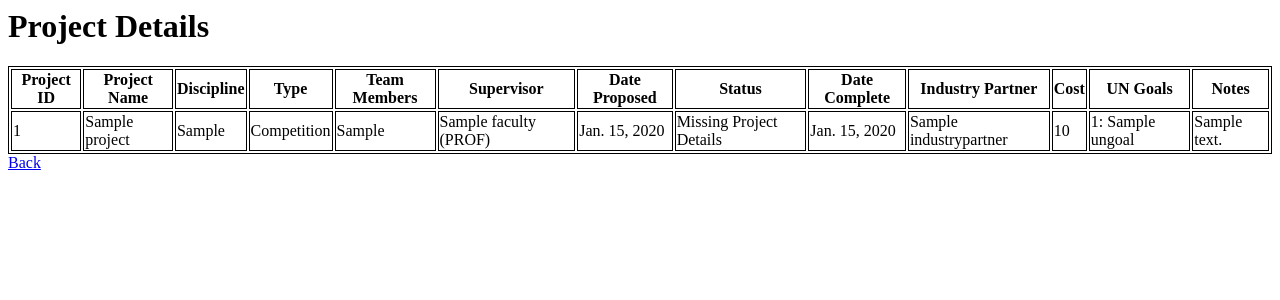
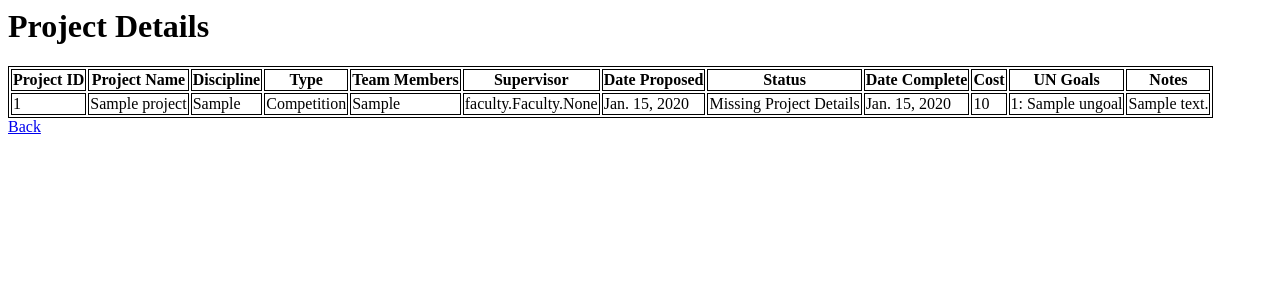
Before and after one commit to LassondeCapstoneGroup20/LassondeProjectsInventory, a Django app: page /projects/list/1/ in a window 1280 px wide. Shown: the top 300 px of the page. Run offline with Django 4.2, Linux system fonts and the light colour scheme; a user stored in the database is signed in; tables that the repository leaves empty hold one stand-in row (values such as "Sample post"); some libraries are stand-ins or nearby versions.

Commit message:
Changed supervisor to be manytomany

```diff
--- a/faculty/models.py
+++ b/faculty/models.py
@@ -35,4 +35,4 @@
     notes = models.TextField(blank = True, default = None)
 
     def __str__(self):
-        return ("%s (%s)" %(self.name, self.role))
+        return ("%s (%s)" %(self.name, self.department))
--- a/projects/models.py
+++ b/projects/models.py
@@ -55,7 +55,7 @@
     type = models.CharField(max_length = 6, choices=TYPES)
     source = models.CharField(max_length = 30, null = True)
     students = models.CharField(max_length = 120, blank = True, default=None)
-    supervisor = models.ForeignKey('faculty.Faculty', null=True, default = None, on_delete=models.SET_NULL)
+    supervisor = models.ManyToManyField('faculty.Faculty', blank = True, default = None)
     date_proposed = models.DateField(default=date.today)
     status = models.CharField(max_length=30, choices=STATUS, default=STATUS[0][0])
     date_complete = models.DateField(default=None, blank = True, null = True)
@@ -73,3 +73,6 @@
 
     def get_partner_name(self):
         return self.industry_partners.name
+
+    def get_supervisors(self):
+        return "\n".join([s.__str__() for s in self.supervisor.all()])
--- a/projects/templates/projects/detail.html
+++ b/projects/templates/projects/detail.html
@@ -23,7 +23,7 @@
       <th>Date Proposed</th>
       <th>Status</th>
       <th>Date Complete</th>
-      <th>Industry Partner</th>
+      {# <th>Industry Partner</th> #}
       <th>Cost</th>
       <th>UN Goals</th>
       <th>Notes</th>
@@ -38,7 +38,7 @@
       <td>{{proj.date_proposed}}</td>
       <td>{{proj.get_status_display}}</td>
       <td>{{proj.date_complete}}</td>
-      <td>{{proj.get_partner_name}}</td>
+      {# <td>{{proj.get_partner_name}}</td> #}
       <td>{{proj.cost}}</td>
       <td>{{proj.get_goals|linebreaks}}</td>
       <td>{{proj.notes}}</td>
--- a/projects/templates/projects/list.html
+++ b/projects/templates/projects/list.html
@@ -60,6 +60,7 @@
                 <th>Date Proposed</th>
                 <th>Status</th>
                 <th>Date Complete</th>
+                <th colspan="3"> </th>
               </tr>
             </thead>
             <tbody>
@@ -69,7 +70,7 @@
                 <td>{{proj.name}}</td>
                 <td>{{proj.get_disciplines|linebreaks}}</td>
                 <td>{{proj.get_type_display}}</td>
-                <td>{{proj.supervisor}}</td>
+                <td>{% firstof proj.get_supervisors|linebreaks 'None Assigned' %}</td>
                 <td>{{proj.date_proposed}}</td>
                 <td>{{proj.get_status_display}}</td>
                 <td>{% firstof proj.date_complete 'Not Completed'%}</td>
```
Also changed, not shown: projects/forms.py (+9 -2 lines).
